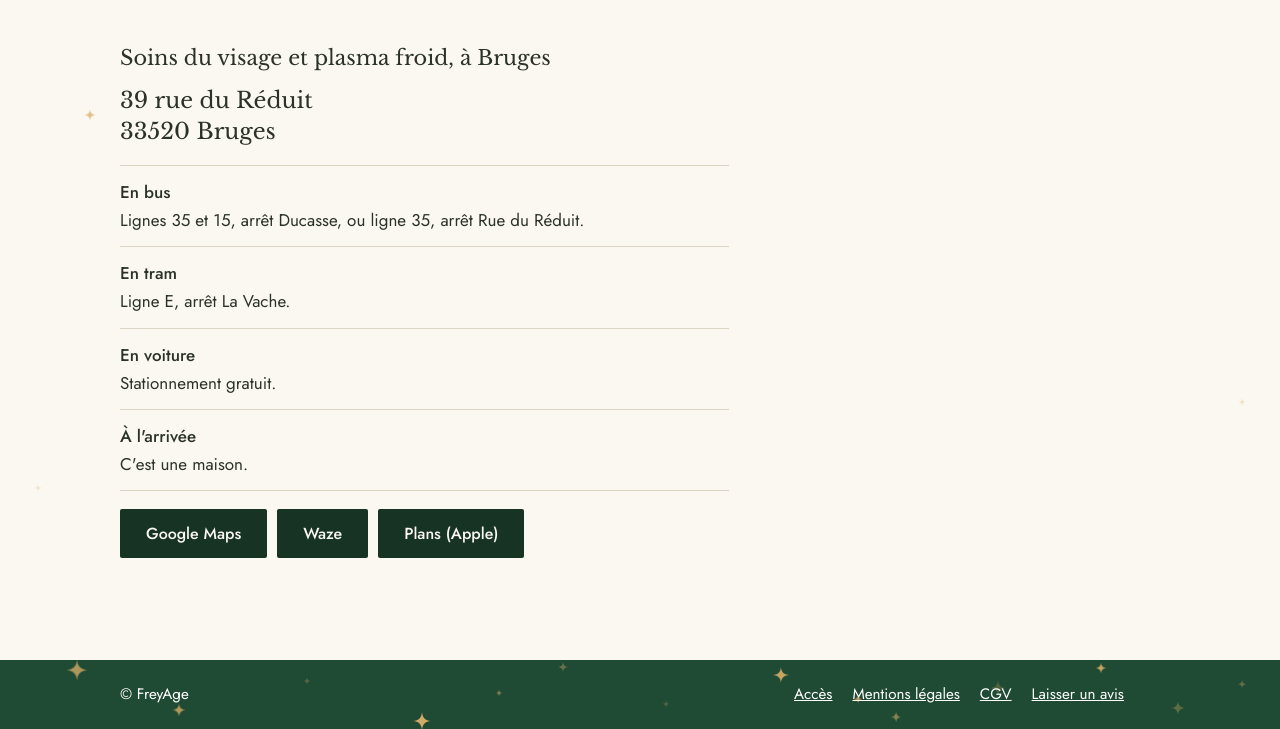
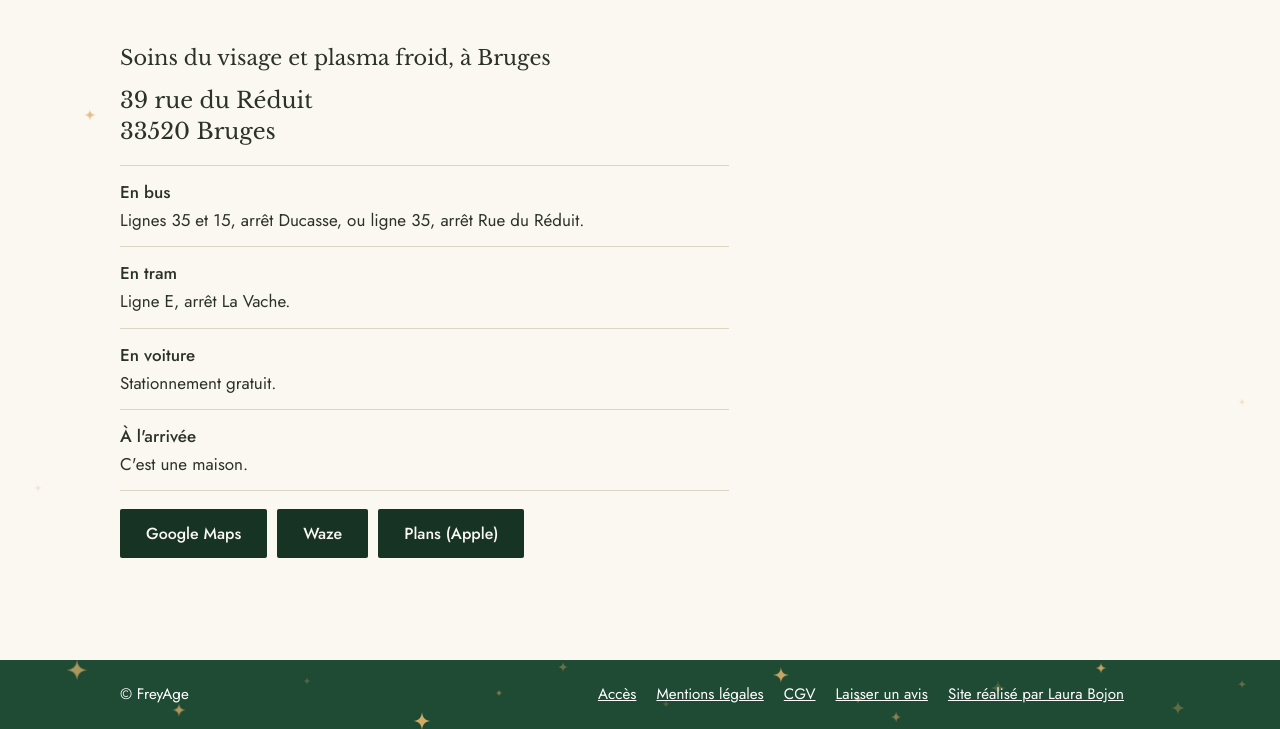
Before and after one commit to laurabjn/freyage-site, a plain HTML site: page acces.html in a window 1280 px wide. Shown: the part 836-1565 px from the top of the page. Drawn offline with Linux system fonts and the light colour scheme.

Commit message:
Add footer credit link to laurabojon.fr

```diff
--- a/acces.html
+++ b/acces.html
@@ -101,7 +101,7 @@
   <footer class="site-footer">
     <div class="wrap footer-inner">
       <span>© FreyAge</span>
-      <span class="footer-liens"><a href="acces.html">Accès</a><a href="mentions-legales.html">Mentions légales</a><a href="cgv.html">CGV</a><a href="https://g.page/r/CeJzFuRjBVtLECE/review" rel="noopener">Laisser un avis</a></span>
+      <span class="footer-liens"><a href="acces.html">Accès</a><a href="mentions-legales.html">Mentions légales</a><a href="cgv.html">CGV</a><a href="https://g.page/r/CeJzFuRjBVtLECE/review" rel="noopener">Laisser un avis</a><a href="https://laurabojon.fr/">Site réalisé par Laura Bojon</a></span>
     </div>
   </footer>
 
```
Also changed, not shown: cahe.html (+1 -1 lines), carte-cadeau.html (+1 -1 lines), contact.html (+1 -1 lines), index.html (+1 -1 lines), maquillage-toutes-carnations.html (+1 -1 lines), mariage-oriental.html (+1 -1 lines), mariage.html (+1 -1 lines), plasma-froid.html (+1 -1 lines), portfolio.html (+1 -1 lines), press-on.html (+1 -1 lines), prestations.html (+1 -1 lines), soins-visage-bruges.html (+1 -1 lines).
